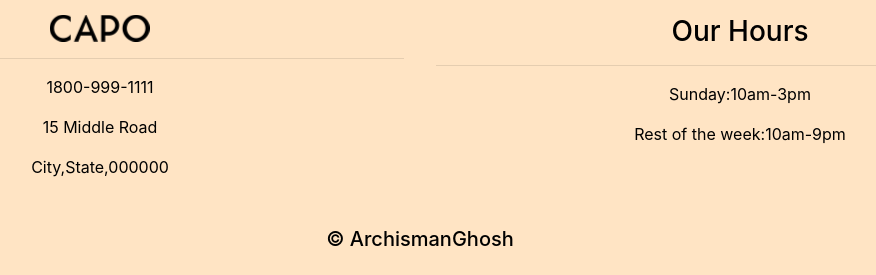
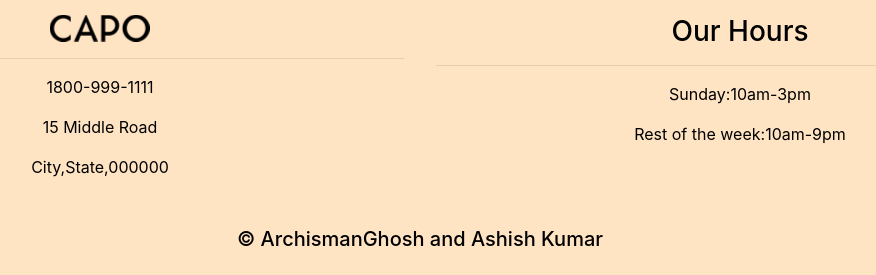
Before and after one commit to archi-007/website1, a Django app: page /Apparel in a window 1280 px wide. Shown: the part 1123-1398 px from the top of the page, without its empty margins (220-1096 px from the left). Run offline with Django 3.2, Linux system fonts and the light colour scheme; data comes from the database, SQL or seed files in the repository; some libraries are stand-ins or nearby versions.

Commit message:
Change Copyright

```diff
--- a/templates/base.html
+++ b/templates/base.html
@@ -96,7 +96,7 @@
             </div>
             <div class="col-12"
             <hr class="light">
-            <h5>&copy; ArchismanGhosh</h5>
+            <h5>&copy; ArchismanGhosh and Ashish Kumar</h5>
             </div>
         </div>
     </div>
```
